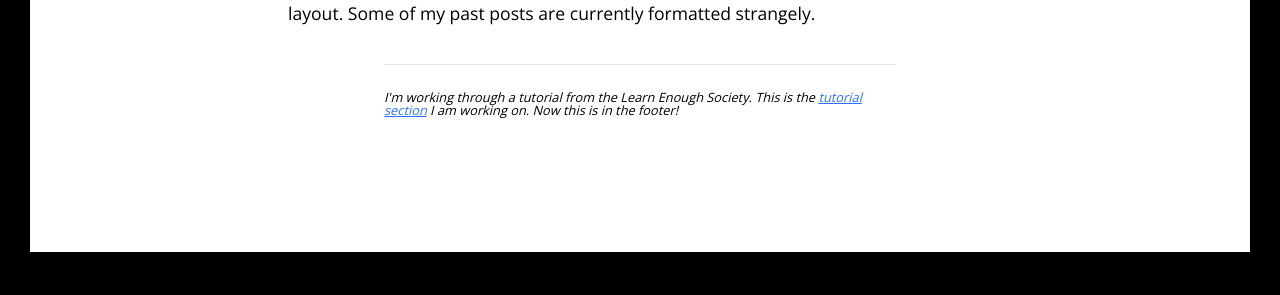
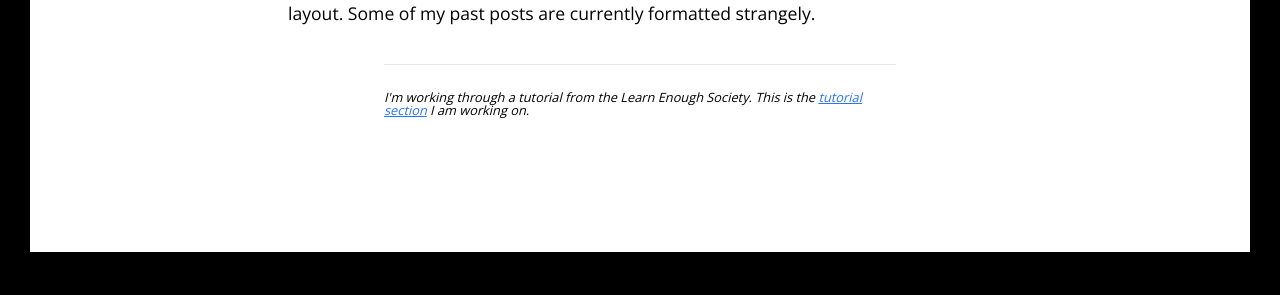
Before and after one commit to khoeger/khoeger.github.io, a Jekyll site: the page built from _posts/2018-03-18-editing-jekyll-minima-theme.md, in a window 1280 px wide and 900 px high, scrolled down 1409 px. Shown: the part 251-546 px from the top of the window. Built offline with Jekyll 4.4.1, drawn with Linux system fonts in a browser that asks for light colours.

Commit message:
Remove redundant statement

```diff
--- a/_posts/2018-03-18-editing-jekyll-minima-theme.md
+++ b/_posts/2018-03-18-editing-jekyll-minima-theme.md
@@ -5,7 +5,7 @@ postHero: /assets/img/hero/crocuses.jpg
 author: Katarina Hoeger
 authorTwitter: http://twitter.com/kfhoeger
 gravatar: https://gravatar.com/avatar/ffda7d145b83c4b118f982401f962ca6?s=150
-postFooter: I'm working through a tutorial from the Learn Enough Society. This is the  <a href="https://www.learnenough.com/css-and-layout-tutorial?single_page=1#code-post-start">tutorial section</a> I am working on. Now this is in the footer!
+postFooter: I'm working through a tutorial from the Learn Enough Society. This is the  <a href="https://www.learnenough.com/css-and-layout-tutorial?single_page=1#code-post-start">tutorial section</a> I am working on.
 ---
 Minima's great, but everyone's blog looked like mine. So, I decide to follow along with the Learn Enough Society's [tutorial](https://www.learnenough.com/css-and-layout-tutorial?single_page=1#code-post-start), in hopes of creating a more interesting looking blog.
 
```
